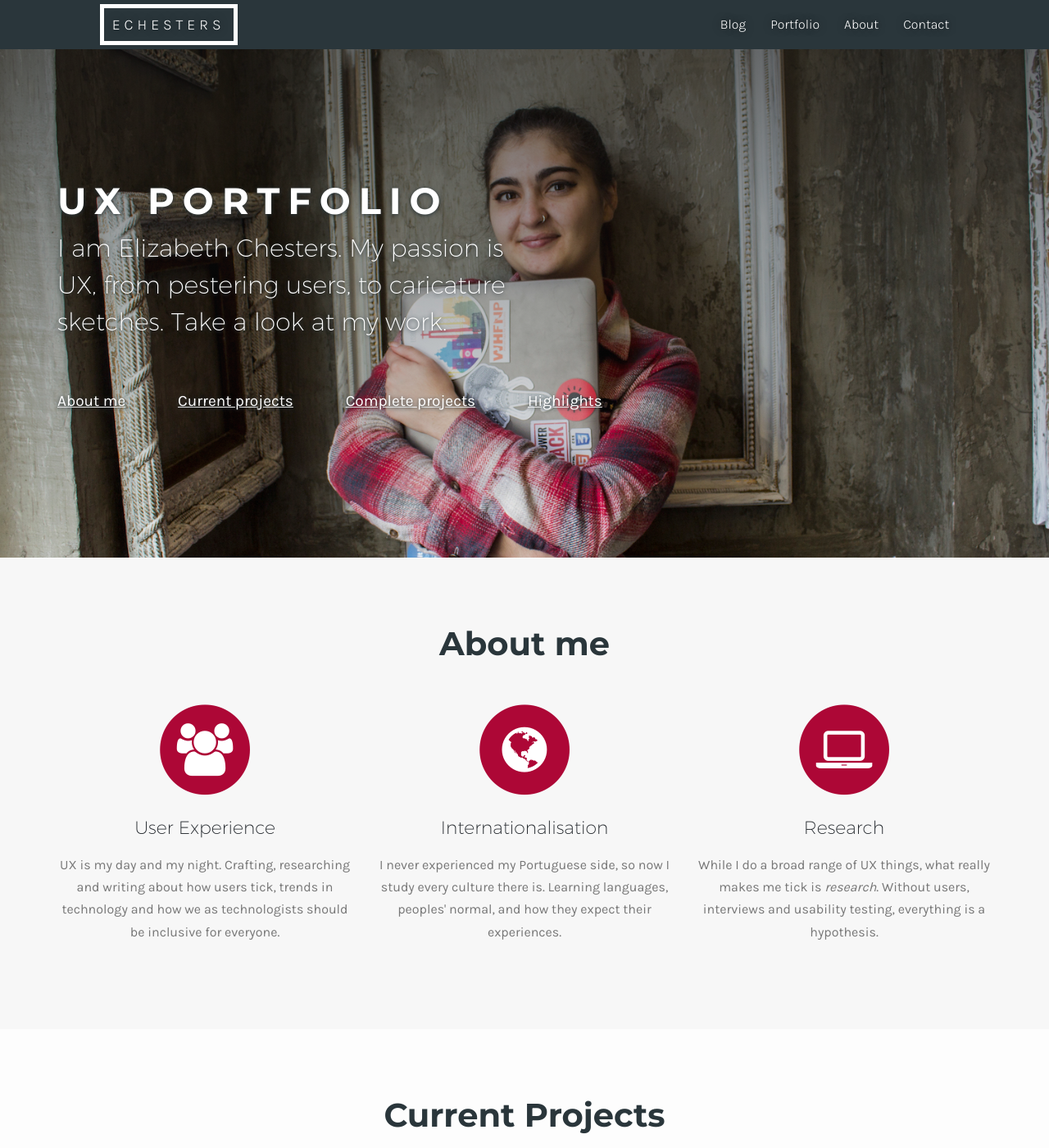
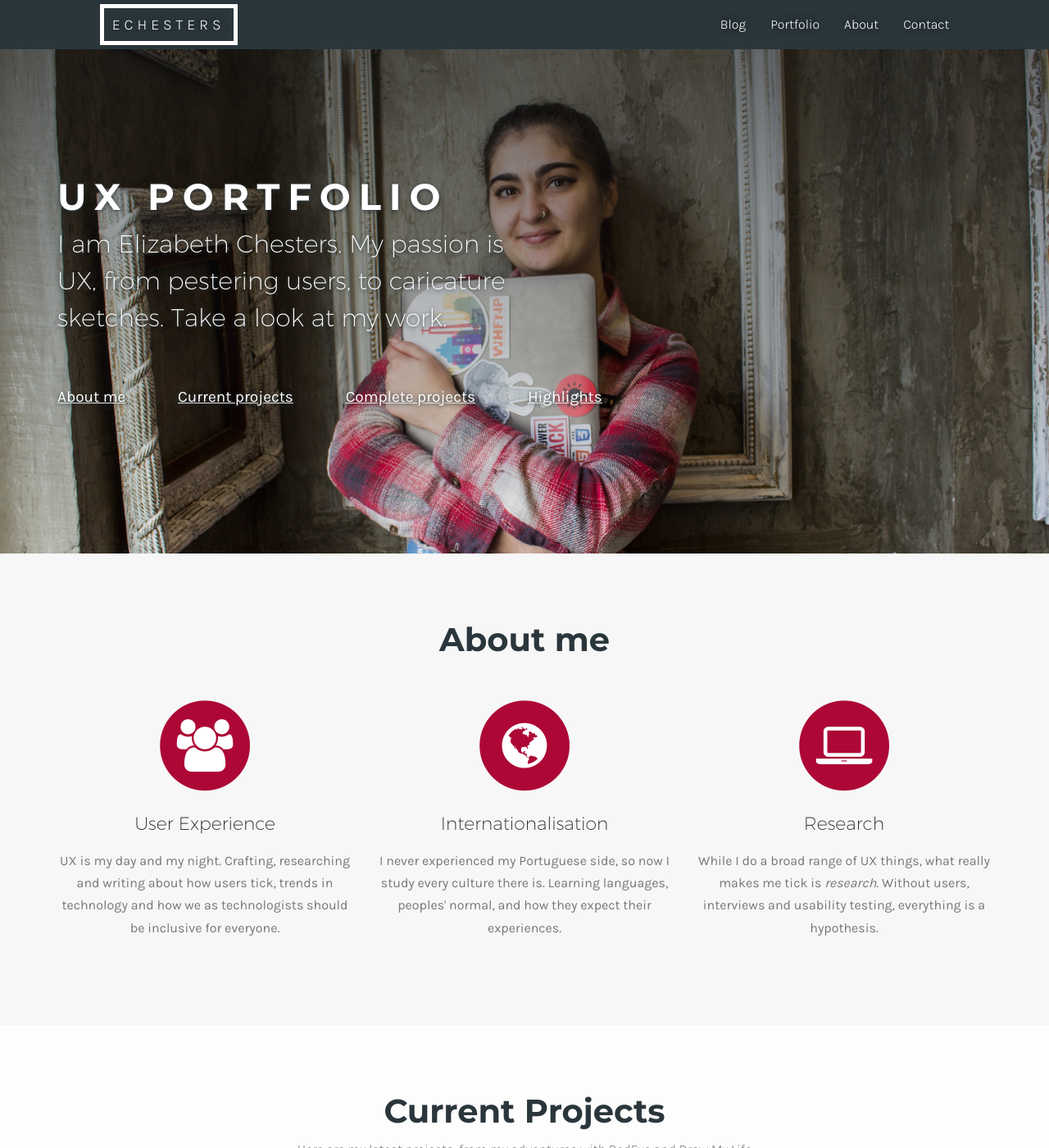
Before and after one commit to EChesters/echesters.github.io, a Jekyll site: the page built from portfolio.html, in a window 1280 px wide and 1400 px high. Shown: the whole window at 82% size. Built offline with Jekyll 4.4.1, drawn with Linux system fonts in a browser that asks for light colours; nearby versions of some CDN libraries.

Commit message:
Moved header on portfolio up to remove line on Windows

```diff
--- a/_sass/_portfolio.scss
+++ b/_sass/_portfolio.scss
@@ -123,7 +123,7 @@
 }
 
 header {
-  margin-top: $nav-bar-height;
+  margin-top: calc( #{$nav-bar-height} - 5px);
   text-shadow: 0px 1px 5px $black;
   color: #fff;
   background-attachment: scroll;
```
